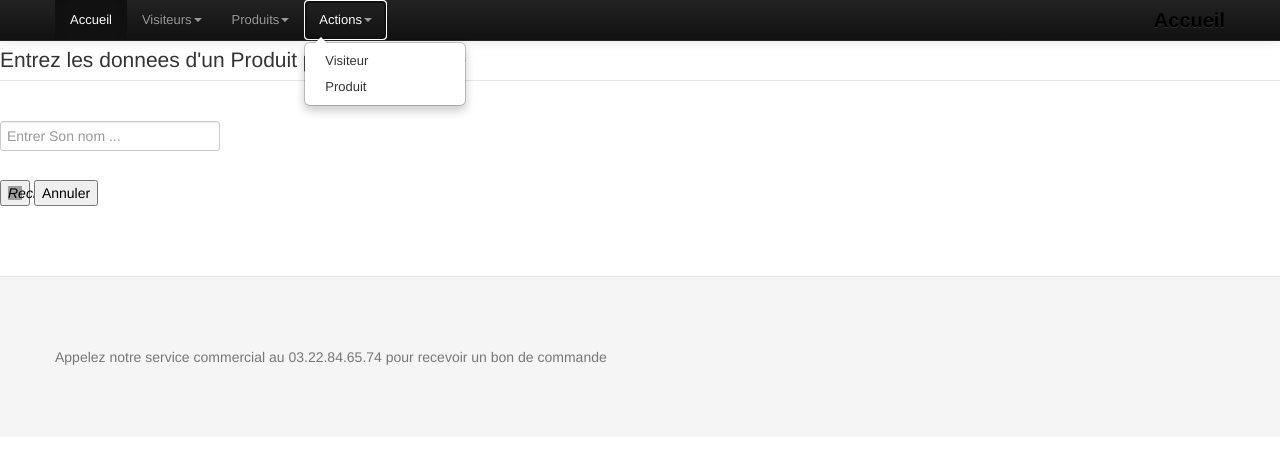
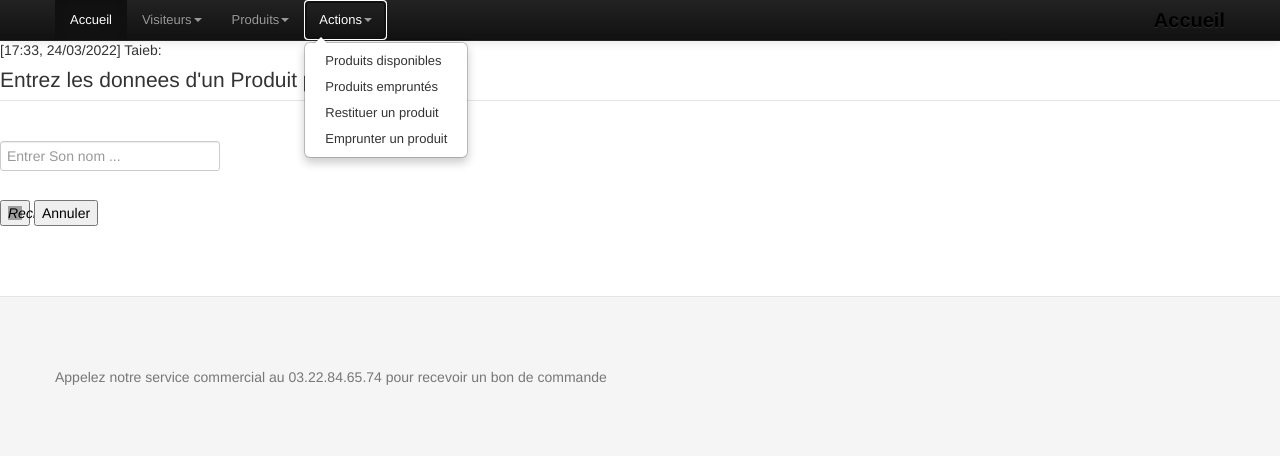
Before and after one commit to ProjetYOA/Gestion, a PHP site: page /RechercherProduit.php in a window 1280 px wide, after a click on "Actions". Shown: the top 456 px of the page. Run offline with PHP 8.4, Linux system fonts and the light colour scheme; some libraries are stand-ins or nearby versions; grey boxes are pictures that could not be loaded.

Commit message:
fonction supprimer

```diff
--- a/vues/menu.php
+++ b/vues/menu.php
@@ -1,4 +1,4 @@
-<!-- Navbar
+[17:33, 24/03/2022] Taieb: <!-- Navbar
     ================================================== -->
     <div class="navbar navbar-inverse navbar-fixed-top">
       <div class="navbar-inner">
@@ -38,8 +38,12 @@
               <li class="dropdown">
                   <a data-toggle="dropdown" class="dropdown-toggle" href="#">Actions<b class="caret"></b></a>
                   <ul class="dropdown-menu">
-                      <li><a href="./supprimer.php">Visiteur</a></li>
-                      <li><a href="./supprimerProduit.php">Produit</a></li>
+                      <li><a href="./MaterielDispo.php">Produits disponibles</a></li>
+                      <li><a href="./restituer.php">Produits empruntés</a></li>
+                      <li><a href="./modifierProduit.php">Restituer un produit</a></li>
+                      <li><a href="./modifierProduit.php">Emprunter un produit</a></li>
+
+
                   </ul>
               </li>
 
```
